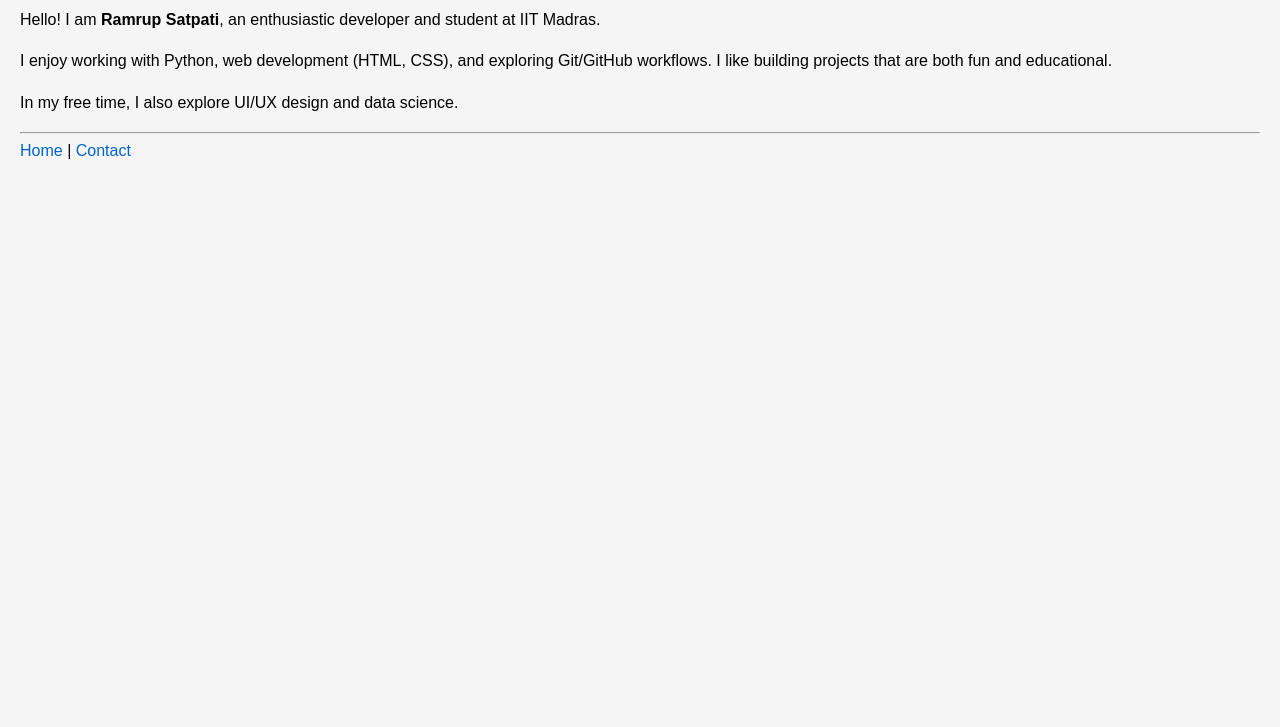
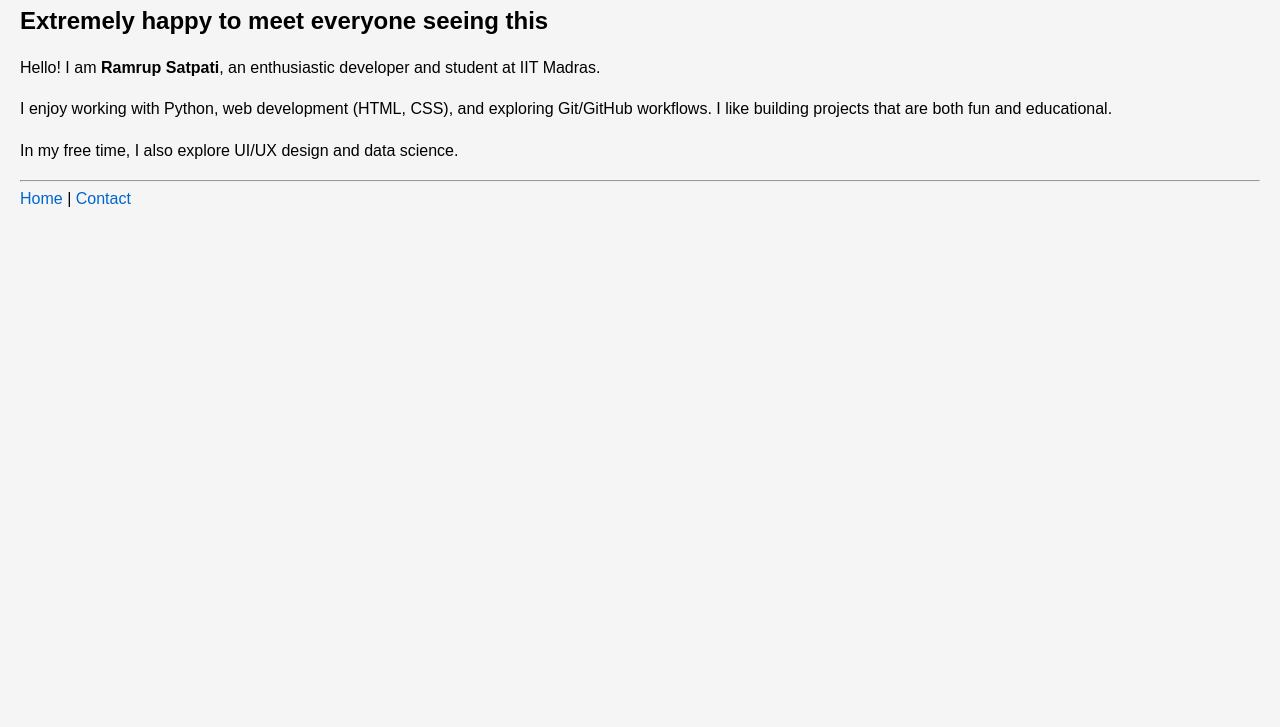
Before and after one commit to RSNPIIT/24f3004027_git_challenge_lab, a plain HTML site: page about.html in a window 1280 px wide. Shown: the part 73-800 px from the top of the page. Drawn offline with Linux system fonts and the light colour scheme.

Commit message:
Add about.html page for Scenario 2

```diff
--- a/about.html
+++ b/about.html
@@ -13,6 +13,7 @@
 </head>
 <body>
     <h1>About Me</h1>
+    <h2>Extremely happy to meet everyone seeing this</h2>
     <p>Hello! I am <strong>Ramrup Satpati</strong>, an enthusiastic developer and student at IIT Madras.</p>
     <p>I enjoy working with Python, web development (HTML, CSS), and exploring Git/GitHub workflows. I like building projects that are both fun and educational.</p>
     <p>In my free time, I also explore UI/UX design and data science.</p>
```
